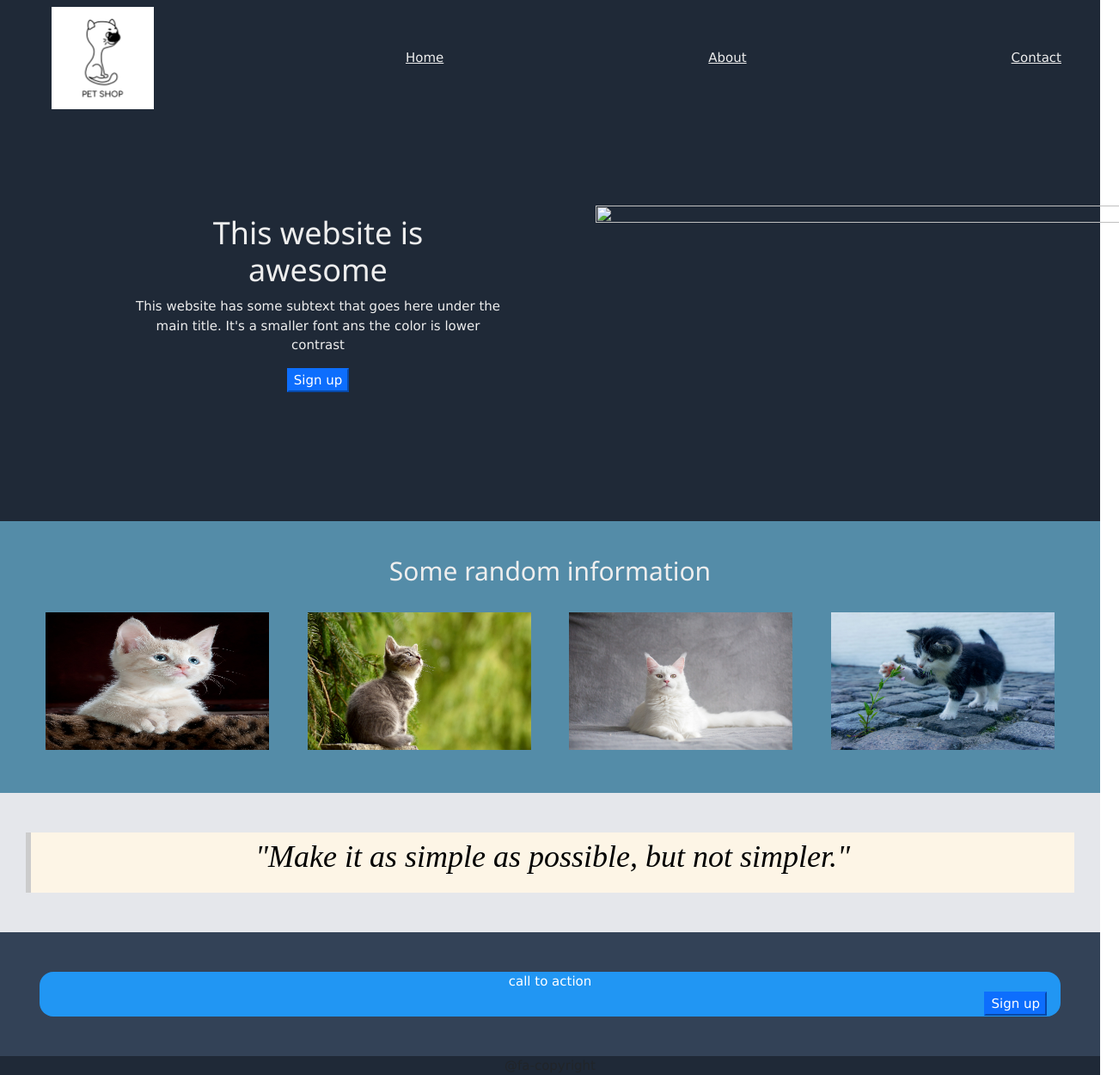
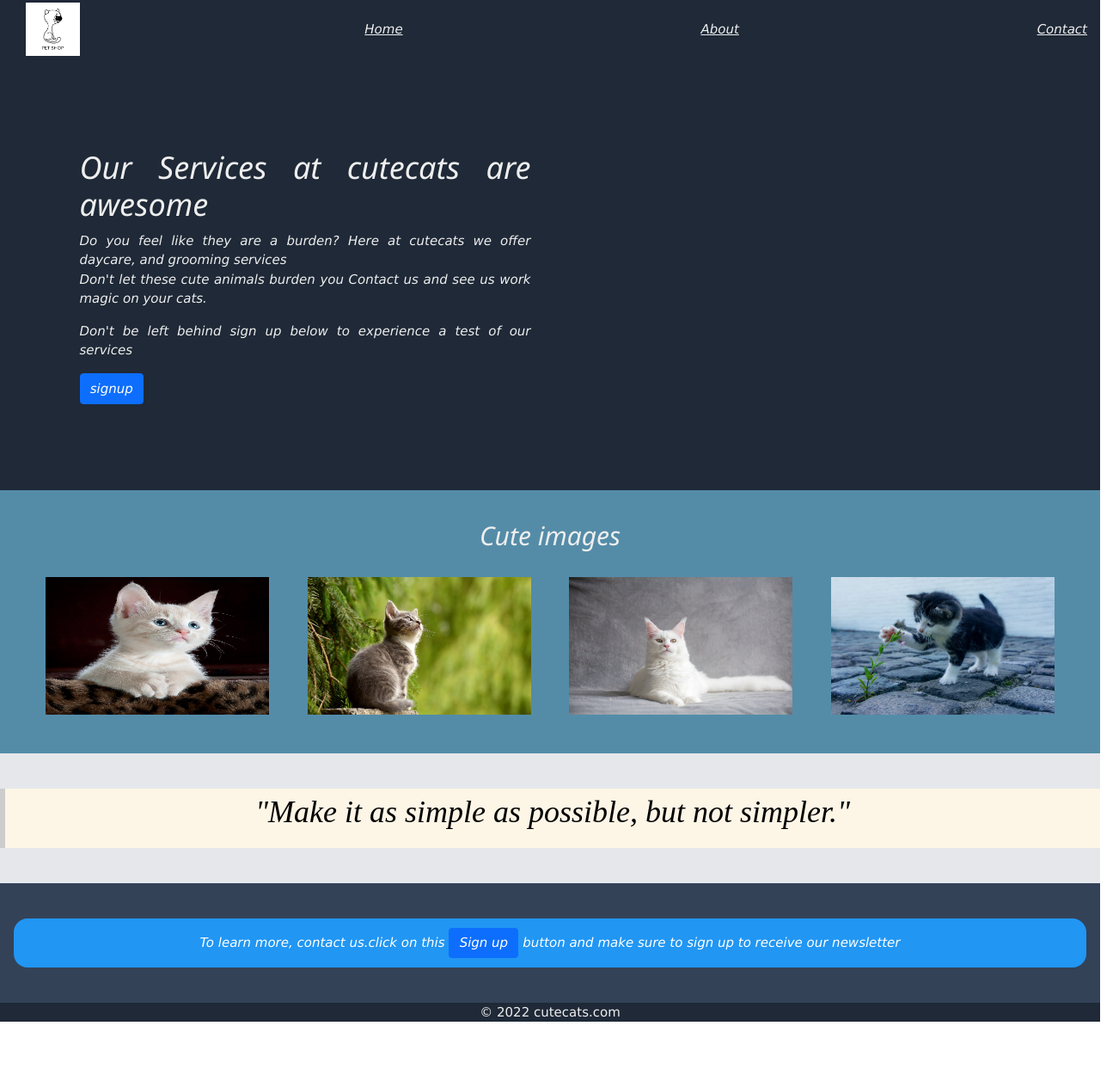
Before and after one commit to wilfex81/cutecats, a plain HTML site: page index.html in a window 1280 px wide. Shown: the part 30-1280 px from the top of the page at 86% size, 1302 px wide, since content can reach past the window. After the commit the page ends 1233 px from the top, so only its background shows below. Drawn offline with nearby package versions, Linux system fonts and the light colour scheme.

Commit message:
Final commit

```diff
--- a/index.html
+++ b/index.html
@@ -5,14 +5,14 @@
   <meta charset="UTF-8">
   <meta http-equiv="X-UA-Compatible" content="IE=edge">
   <meta name="viewport" content="width=device-width, initial-scale=1.0">
-    <title>simple_landing_page</title>
+  <title>Welcome | smiley cats</title>
+  <link rel="icon" href="static/images/icons8-smiling-cat-with-heart-eyes-48.png">
   <link rel="stylesheet" href="static/css/style.css">
   <link rel="stylesheet" href="https://cdn.jsdelivr.net/npm/bootstrap@5.1.3/dist/css/bootstrap.min.css">
   <link rel="stylesheet" href="https://www.w3schools.com/w3css/4/w3.css">
 </head>
-
 <body>
-    <div class="container1">
+  <div class="container1" id="container1_id">
     <ul class="navbar">
       <img src="static/images/cat6.jpg" alt="" srcset="">
       <li><a href="#home">Home</a></li>
@@ -23,11 +23,14 @@
       <div class="row gx-5">
         <div class="col">
           <div>
-                <h1>This website is <br> awesome</h1>
-                <p>This website has some subtext that goes here under the <br>
-                    main title. It's a smaller font ans the color is lower <br>
-                    contrast</p>
-                <button class="bt btn-primary">Sign up</button>
+            <h1>Our Services at cutecats are awesome</h1>
+            <p>Do you feel like they are a burden?
+              Here at cutecats we offer daycare, and grooming services <br>
+              Don't let these cute animals burden you
+              Contact us and see us work magic on your cats.</p>
+            <p>Don't be left behind sign up below to experience a test of our services</p>
+            <button class="btn btn-primary"
+              id="button1">signup</button>
           </div>
         </div>
         <div class="col">
@@ -41,7 +44,7 @@
   </div>
 
   <div class="introduction">
-        <h2>Some random information</h2>
+    <h2>Cute images</h2>
     <img id="rcorners1" src="static/images/cat1.jpg" alt="image1">
     <img id="rcorners1" src="static/images/cat2.jpg" alt="image2">
     <img id="rcorners1" src="static/images/cat3.jpg" alt="image3">
@@ -50,19 +53,21 @@
 
   <div id="main-content">
     <div class="w3-panel w3-leftbar w3-sand w3-xxlarge w3-serif">
-            <p><i>"Make it as simple as possible, but not simpler."</i></p>
+      <p class="quote"><i>"Make it as simple as possible, but not simpler."</i></p>
     </div>
   </div>
   <div class="contact-us">
     <div class="w3-container">
       <div class="w3-panel w3-blue w3-round-xlarge">
-              <p>call to action <br> <button class="bt btn-primary">Sign up</button></p>
+        <p class="panel">To learn more, contact us.click on this
+        <button class="btn btn-primary">Sign up</button>
+        button and make sure to sign up to receive our newsletter</p>
       </div>
     </div>
   </div>
 
   <footer>
-        @fa-copyright
+    <p class="p-footer">© 2022 cutecats.com</p>
   </footer>
 </body>
 
--- a/static/css/style.css
+++ b/static/css/style.css
@@ -1,43 +1,45 @@
+body{
+  font-family: 'Gill Sans', 'Gill Sans MT', Calibri, 'Trebuchet MS', sans-serif;
+  font-size: medium;
+}
 .container1{
     background-color: #1F2937;
 }
 .container1 img{
-  height: 10%;
-  width: 10%;
+  width: 5%;
 }
-/*start here
-*Work on the navbar
-* next work on classes
-* next work on paragraph, basically container1
- */
 .navbar{
-  float: left;
+  float: right;
   text-decoration-color: #E5E7EB;
   text-size-adjust: 18px;
-  justify-content: space-around;
+  justify-content: space-between;
 }
 .navbar ul, li, a{
   list-style: none;
   display: flex;
-  row-gap: 10px;
+  row-gap: 1px;
 }
-
+.navbar div{
+  font: 1em sans-serif;
+}
+.col h1, p{
+  text-align: justify;
+}
 .major_image img{
-  height: 150%;
-  width: 140%;
+  width: 80%;
   flex-wrap: wrap;
 }
 div {
-    padding: 30px;
+    padding: 25px 0px;
     text-align: center;
-    /*margin-bottom: 10px;*/
     color: #EEEEEE;
+    font-style: italic;
+    font-family: 'Lucida Sans', 'Lucida Sans Regular', 'Lucida Grande', 'Lucida Sans Unicode', Geneva, Verdana, sans-serif;
+
   }
-
   .introduction{
     background-color: #548CA8;
   }
-
   #main-content {
     background-color: #E5E7EB;
   }
@@ -47,7 +49,7 @@ div {
     background-color: #334257;
   }
   .contact-us button{
-    float: right;
+    vertical-align: middle;
     justify-content: space-between;
   }
   .image img{
@@ -59,10 +61,22 @@ div {
     width: 300px;
     height: 200px;
   }
-
+  .quote{
+    text-align: center;
+  }
+  .panel{
+    text-align:center;
+    margin: 10px 0;
+  }
+  #button1{
+    float: left;
+  }
 footer{
-    text-align: center;
     background-color: #1F2937;
+    color: #EEEEEE;
+}
+.p-footer{
+  text-align: center;
 }
 
 @media (min-width: 992px){
```
Also changed, not shown: static/images/icons8-smiling-cat-with-heart-eyes-48.png (added). Lines whose indentation alone changed are shown as unchanged.
